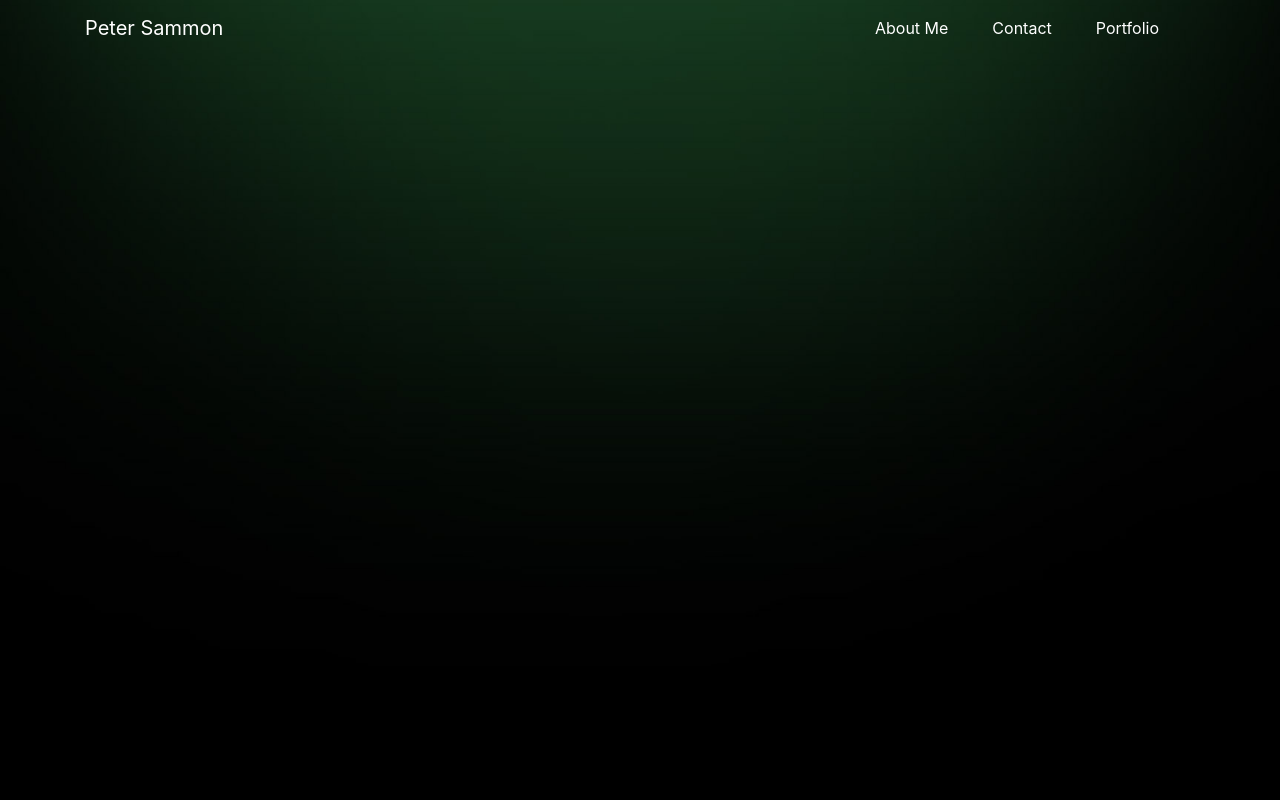
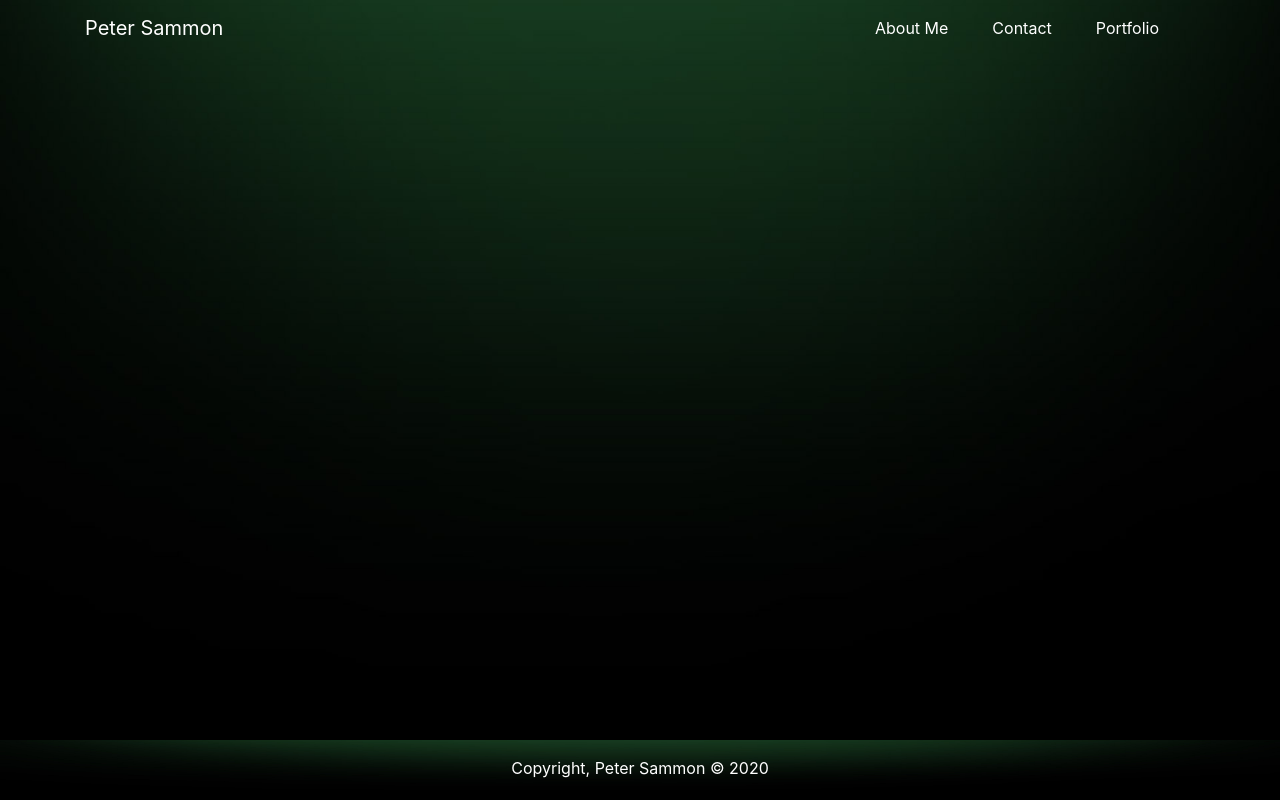
Before and after one commit to Sammon123/react-portfolio, a React (Create React App) app: page / in a window 1280 px wide. Built offline with nearby package versions, Linux system fonts and the light colour scheme.

Commit message:
added footer component

```diff
--- a/src/App.js
+++ b/src/App.js
@@ -1,10 +1,12 @@
 import './App.css';
 import Navbar from './components/Navbar/Navbar'
+import Footer from './components/Footer/Footer'
 
 function App() {
   return (
     <div className="App">
       <Navbar />
+      <Footer />
     </div>
   );
 }
--- /dev/null
+++ b/src/components/Footer/Footer.css
@@ -0,0 +1,8 @@
+footer {
+	text-align: center;
+	padding: 1rem;
+	background: url('../../img/bg.jpg') round;
+	color: #fff;
+	height: 60px;
+	width: 100%;
+}
--- /dev/null
+++ b/src/components/Footer/Footer.js
@@ -0,0 +1,14 @@
+import React from 'react'
+import './Footer.css'
+
+const Footer = () => {
+    return (
+        <footer className="fixed-bottom">
+            <div className="container">
+                Copyright, Peter Sammon &copy; 2020
+			</div>
+        </footer>
+    )
+}
+
+export default Footer
```
